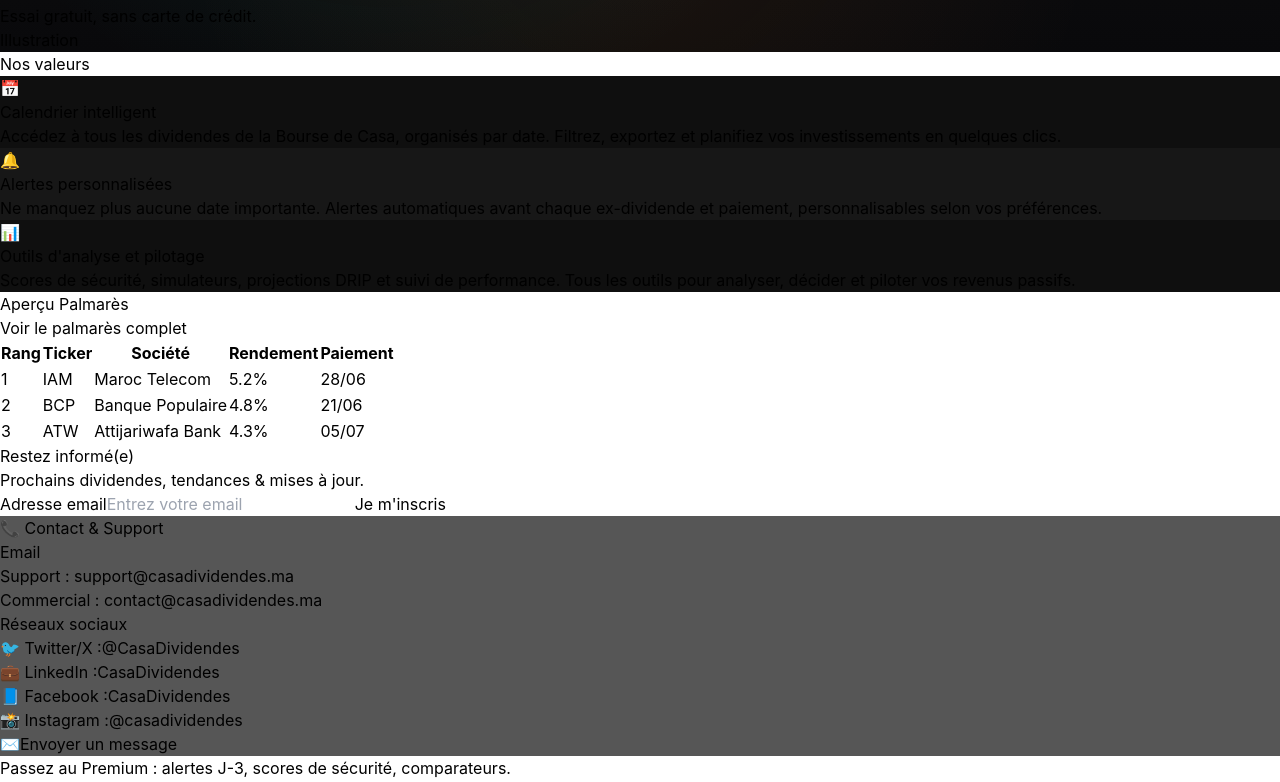
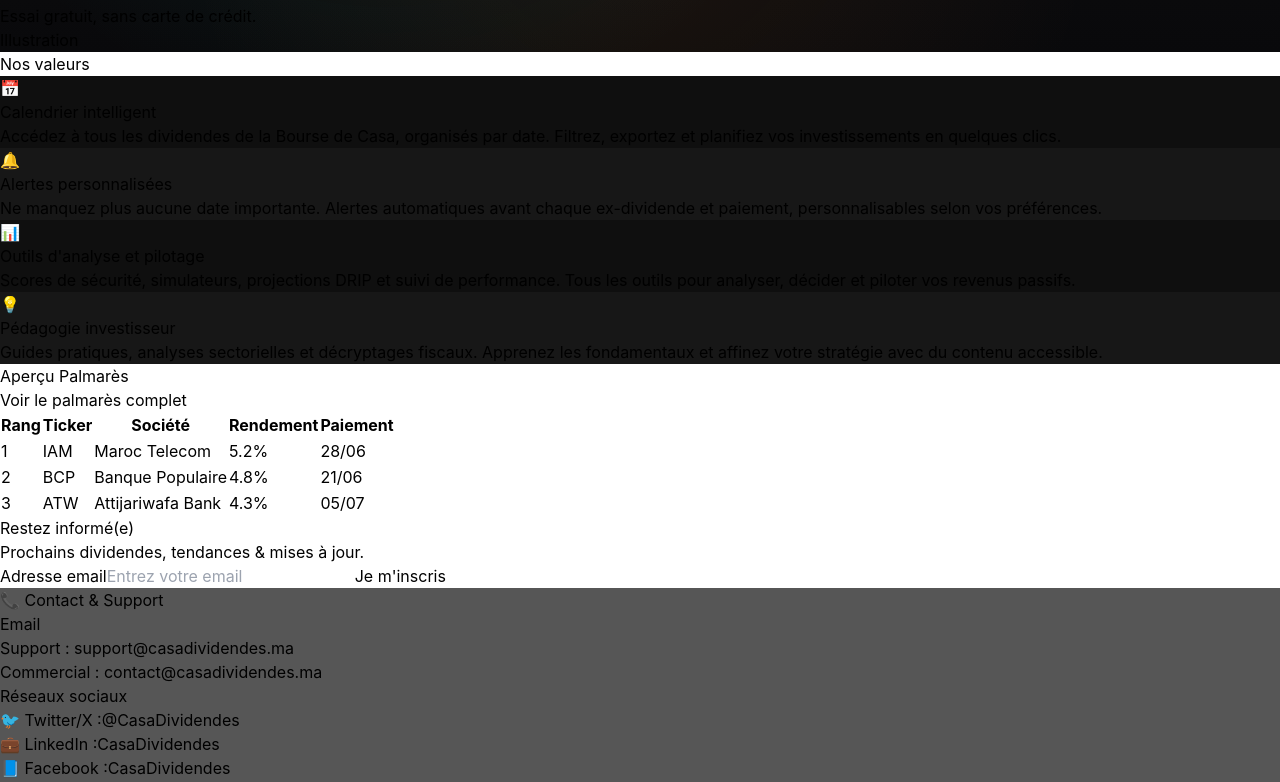
Before and after one commit to ridaatouahri-cloud/casadividendes-Protoype, a React (Vite) app: page / in a window 1280 px wide. Shown: the part 1851-2633 px from the top of the page. Built offline with nearby package versions, Linux system fonts and the light colour scheme.

Commit message:
Updated Home.jsx

```diff
--- a/src/pages/Home.jsx
+++ b/src/pages/Home.jsx
@@ -92,11 +92,12 @@
     { t: "Calendrier intelligent", d: "Accédez à tous les dividendes de la Bourse de Casa, organisés par date. Filtrez, exportez et planifiez vos investissements en quelques clics.", icon: "📅", bg: "#0f0f0f" },
     { t: "Alertes personnalisées", d: "Ne manquez plus aucune date importante. Alertes automatiques avant chaque ex-dividende et paiement, personnalisables selon vos préférences.", icon: "🔔", bg: "#171717" },
     { t: "Outils d'analyse et pilotage", d: "Scores de sécurité, simulateurs, projections DRIP et suivi de performance. Tous les outils pour analyser, décider et piloter vos revenus passifs.", icon: "📊", bg: "#0f0f0f" },
+    { t: "Pédagogie investisseur", d: "Guides pratiques, analyses sectorielles et décryptages fiscaux. Apprenez les fondamentaux et affinez votre stratégie avec du contenu accessible.", icon: "💡", bg: "#171717" },
   ];
   return (
     <section className="px-6 py-12" aria-labelledby="values-heading">
       <h2 id="values-heading" className="sr-only">Nos valeurs</h2>
-      <div className="grid md:grid-cols-3 gap-6">
+      <div className="grid md:grid-cols-2 lg:grid-cols-4 gap-6">
         {items.map((it, idx) => (
           <div
             key={it.t}
```
